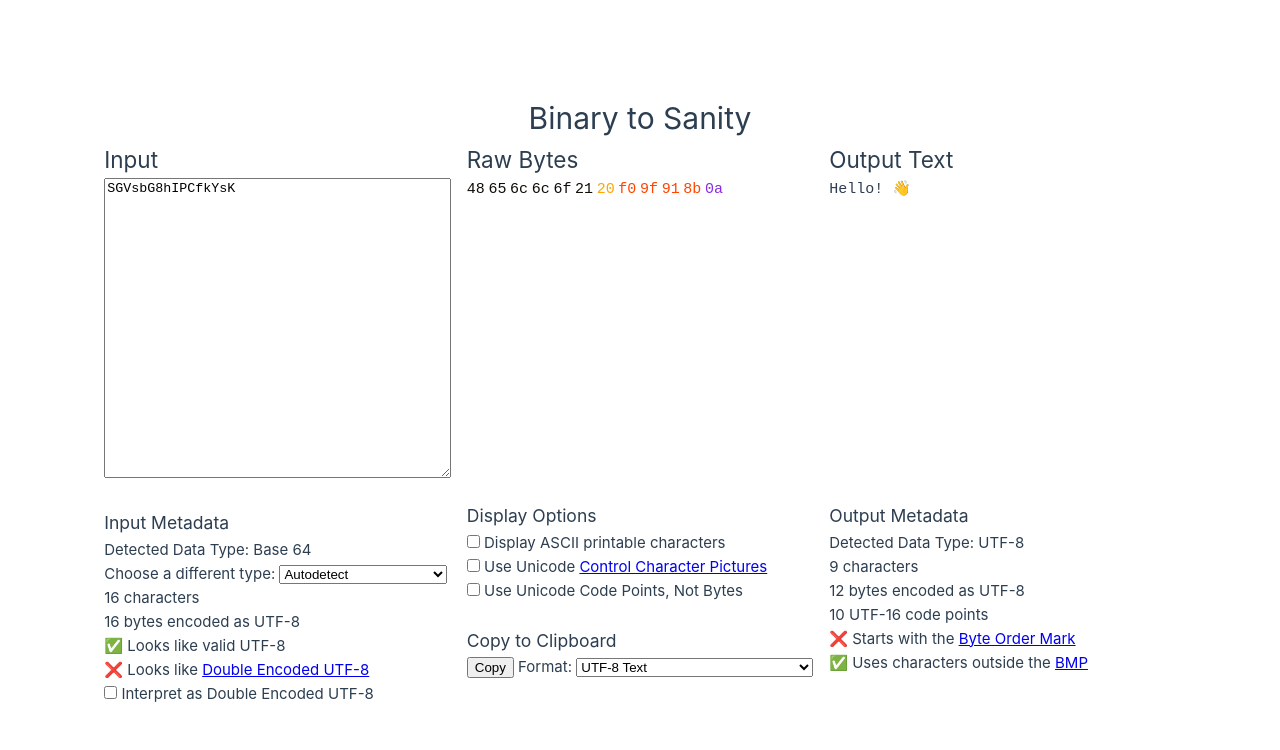
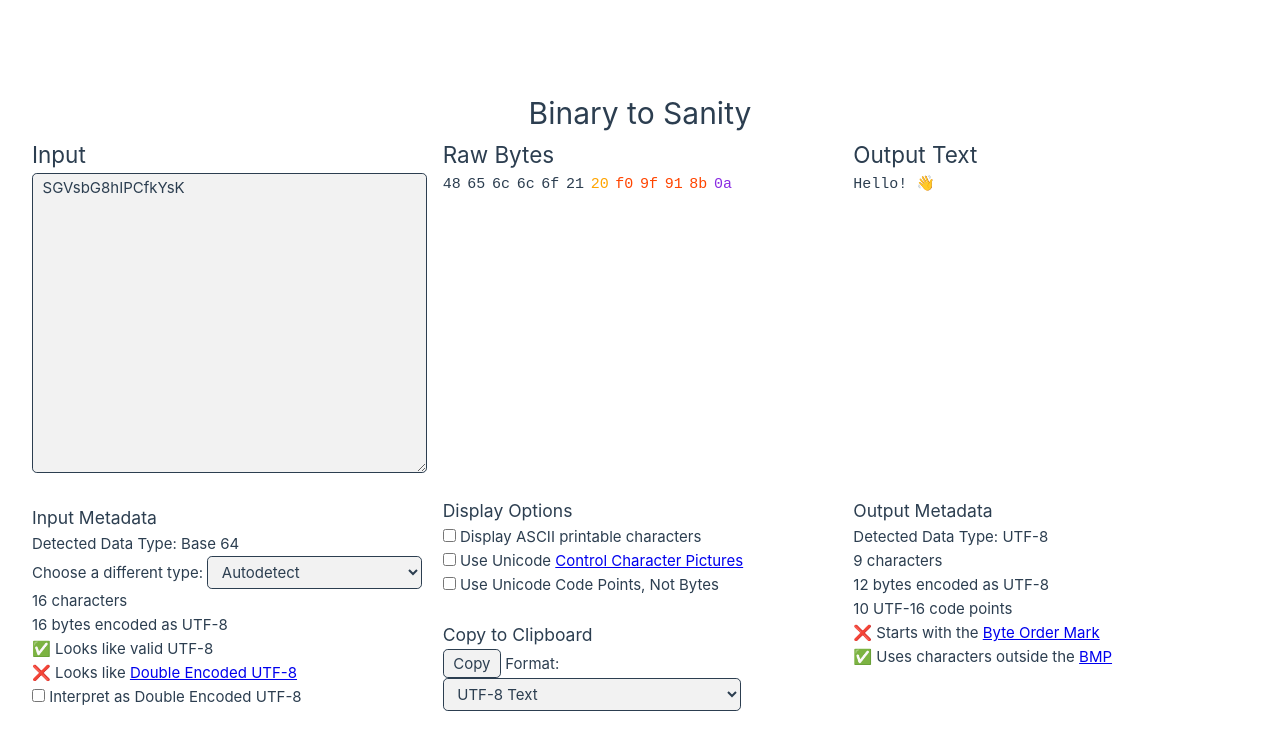
Before and after one commit to simplebitlabs/tobytes, a Vue app: page / in a window 1280 px wide. Shown: the top 750 px of the page. Built offline with nearby package versions, Linux system fonts and the light colour scheme.

Commit message:
Better styling in dark mode

```diff
--- a/src/assets/main.css
+++ b/src/assets/main.css
@@ -23,6 +23,34 @@
     column-gap: 1rem;
     padding: 0 1rem;
   }
+}
+
+/* CSS-reset + styles for input-type elements */
+button,
+input,
+optgroup,
+select,
+textarea {
+  font-family: inherit;
+  font-size: 100%;
+  line-height: 1.15;
+  color: var(--color-text);
+  background: var(--color-background-mute);
+  border: var(--color-heading) solid 0.1rem;
+  border-radius: 0.3rem;
+  padding: 0.3rem 0.6rem;
+}
+
+button,
+select {
+  text-transform: none;
+}
+
+button,
+[type='button'],
+[type='reset'],
+[type='submit'] {
+  -webkit-appearance: button;
 }
 
 main div h3 {
@@ -55,13 +83,7 @@ textarea.input {
 }
 
 .hex-output .p {
-  color: #100c08;
-}
-
-@media (prefers-color-scheme: dark) {
-  .hex-output .p {
-    color: whitesmoke;
-  }
+  color: var(--color-text);
 }
 
 .hex-output .sp {
@@ -74,7 +96,7 @@ textarea.input {
 }
 
 .hex-output .tb {
-  color: greenyellow;
+  color: rgb(113, 169, 29);
 }
 
 .hex-output .nl {
```
